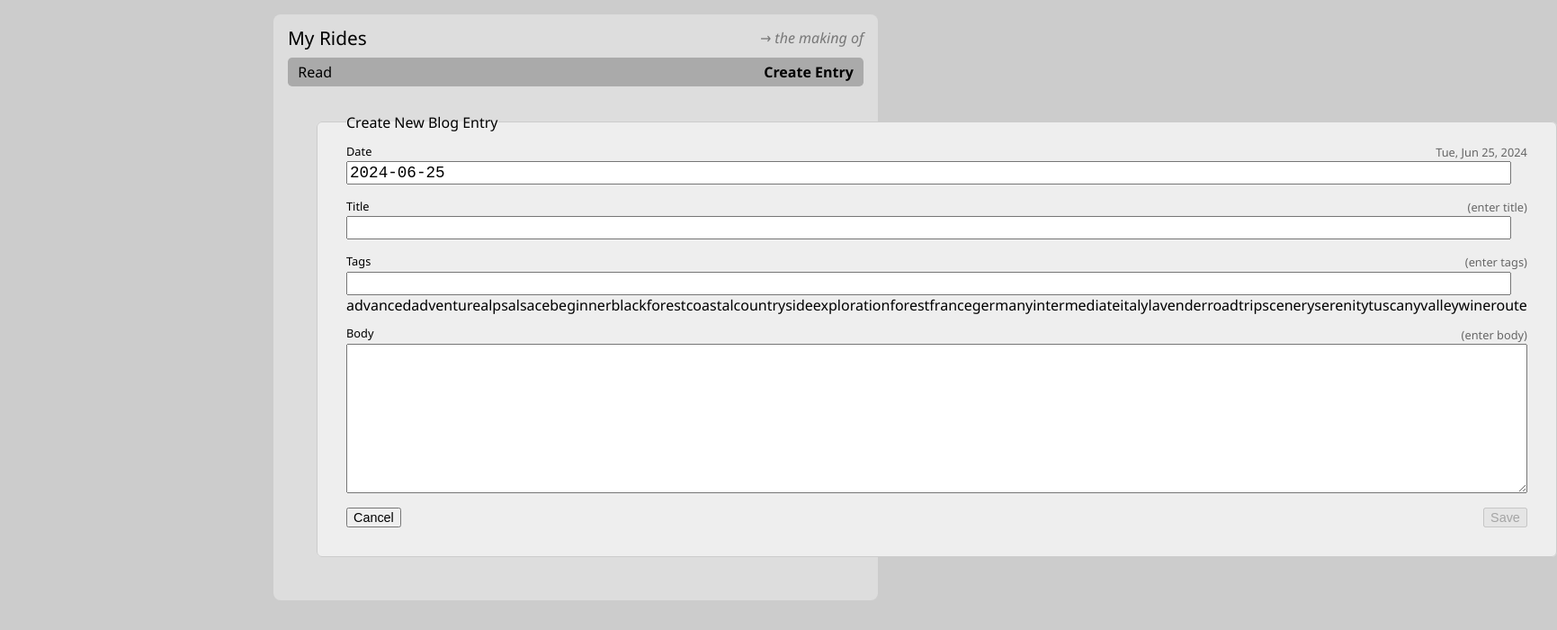
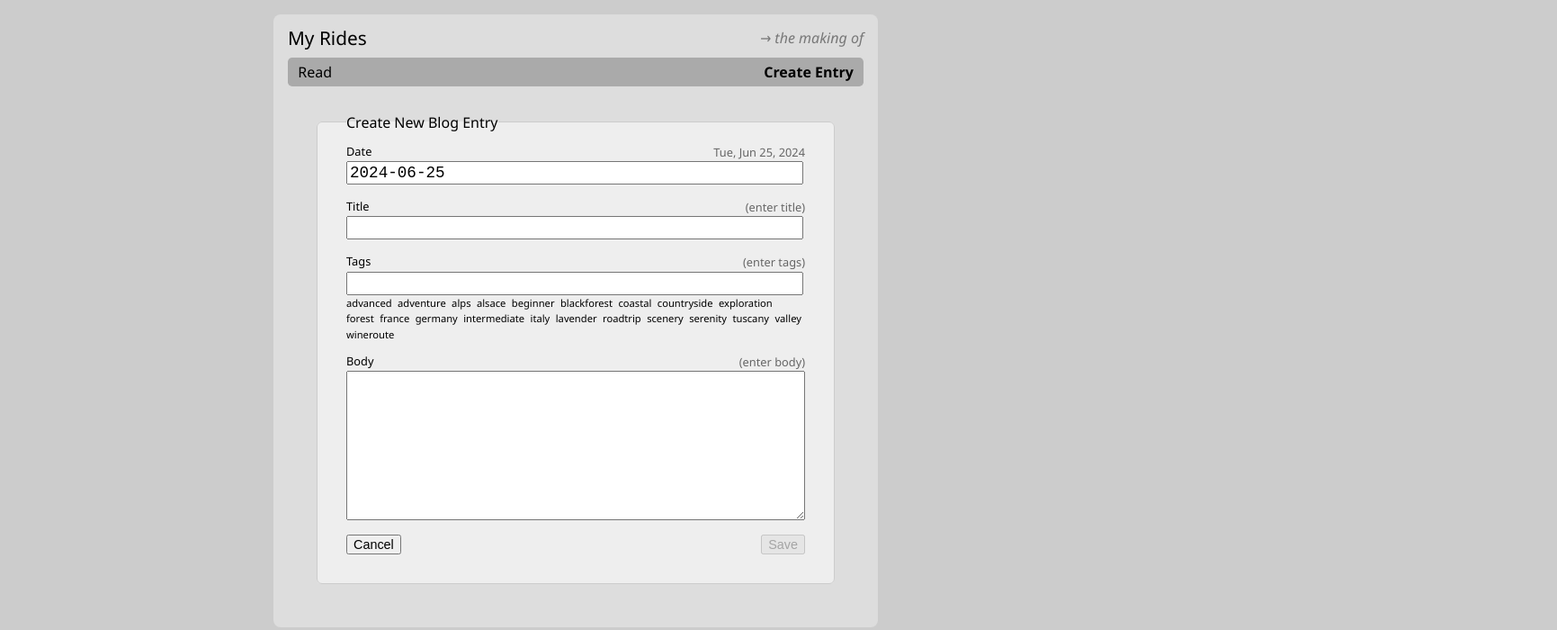
Before and after one commit to edwardtanguay/coding-challenge-react-blogsite-calimoto, a React (Vite) app: page /create-entry in a window 1280 px wide. Shown: the top 700 px of the page at 90% size, 1731 px wide, since content can reach past the window. Built offline with nearby package versions, Linux system fonts and the light colour scheme.

Commit message:
mock clicking works

```diff
--- a/src/pages/PageCreateEntry.tsx
+++ b/src/pages/PageCreateEntry.tsx
@@ -23,6 +23,10 @@ export const PageCreateEntry = () => {
 		handleSaveNewBlogEntry(formManager.getBlogEntry());
 		navigate("/blog");
 	};
+
+	const handleTagSelectionClick = (tag: string):void => {
+		alert(tag)
+	}
 
 	const handleFormChange = (
 		field: string,
@@ -115,7 +119,7 @@ export const PageCreateEntry = () => {
 							/>
 							<div className="availableTags">
 								{allTags.map((tag, index) => {
-									return <span key={index}>{tag}</span>;
+									return <span onClick={() => handleTagSelectionClick(tag)} key={index}>{tag}</span>;
 								})}
 							</div>
 						</div>
--- a/src/styles/index.scss
+++ b/src/styles/index.scss
@@ -248,10 +248,16 @@ body {
 						}
 
 						.availableTags {
-							font-size: .7rem;
+							font-size: 0.7rem;
 							display: flex;
-							gap: .4rem;
+							gap: 0.4rem;
 							flex-wrap: wrap;
+							span {
+								cursor: pointer;
+								&:hover {
+									text-decoration: underline;
+								}
+							}
 						}
 					}
 
@@ -375,6 +381,19 @@ body {
 							font-size: 1.1rem;
 							font-family: monospace;
 						}
+
+						.availableTags {
+							font-size: 0.7rem;
+							display: flex;
+							gap: 0.4rem;
+							flex-wrap: wrap;
+							span {
+								cursor: pointer;
+								&:hover {
+									text-decoration: underline;
+								}
+							}
+						}
 					}
 					.buttonRow {
 						display: flex;
```
Also changed, not shown: dev/notes.txt.
